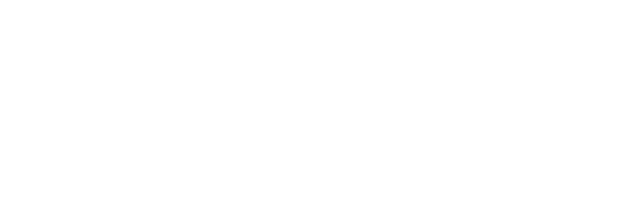
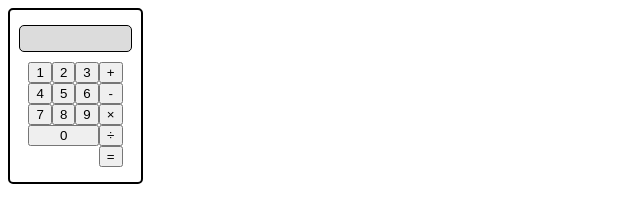
Before and after one commit to blainefreestone/calculator, a plain HTML site: page index.html in a window 1280 px wide. Shown: the whole page, without its empty margins (0-640 px from the left). Drawn offline with Linux system fonts and the light colour scheme.

Commit message:
Basic ui for calculator made with numpad, operators, and display.

```diff
--- a/index.html
+++ b/index.html
@@ -1,5 +1,6 @@
 <!DOCTYPE html>
 <html lang="en">
+
 <head>
     <meta charset="UTF-8">
     <meta name="viewport" content="width=device-width, initial-scale=1.0">
@@ -7,7 +8,42 @@
     <script src="./script.js"></script>
     <title>Calculator</title>
 </head>
+
 <body>
+    <div id="calculator">
+        <div id="display">
 
+        </div>
+
+        <div id="keypad">
+            <div id="numpad">
+                <div class="numrow">
+                    <button>1</button>
+                    <button>2</button>
+                    <button>3</button>
+                </div>
+                <div class="numrow">
+                    <button>4</button>
+                    <button>5</button>
+                    <button>6</button>
+                </div>
+                <div class="numrow">
+                    <button>7</button>
+                    <button>8</button>
+                    <button>9</button>
+                </div>
+                <button id="zero">0</button>
+            </div>
+
+            <div id="operators">
+                <button>+</button>
+                <button>-</button>
+                <button>×</button>
+                <button>÷</button>
+                <button>=</button>
+            </div>
+        </div>
+    </div>
 </body>
+
 </html>
--- a/styles.css
+++ b/styles.css
@@ -0,0 +1,32 @@
+#calculator {
+    width: 113px;
+    border: solid black 2px;
+    border-radius: 5px;
+    padding: 15px 9px;
+}
+
+#display {
+    background-color: gainsboro;
+    height: 25px;
+    border: solid black 1px;
+    border-radius: 5px;
+}
+
+#keypad {
+    display: flex;
+    justify-content: center;
+    padding: 10px 0 0 0;
+}
+
+.numrow {
+    display: flex;
+}
+
+#zero {
+    width: -webkit-fill-available;
+}
+
+#operators {
+    display: flex;
+    flex-direction: column;
+}
```
